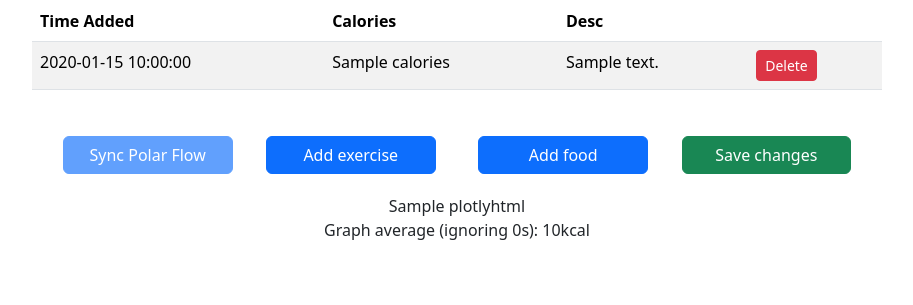
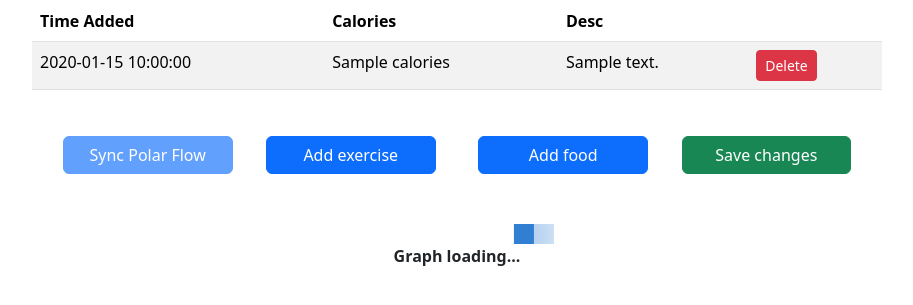
Before and after one commit to 0LTSU0/caloryTrackerWebapp, a Flask app: template templates/foods.html in a window 1280 px wide. Shown: the part 344-649 px from the top of the page, without its empty margins (183-1096 px from the left). Run offline with Flask 3, Linux system fonts and the light colour scheme; the template is opened without the code that fills it: most values are stand-ins (such as "Sample title", 1, 10 or a date in 2020); parts of the project's set-up code (start-up, migrations or seed data) failed here and were passed over; some libraries are stand-ins or nearby versions.

Commit message:
make plot loading async

```diff
--- a/server.py
+++ b/server.py
@@ -25,6 +25,16 @@
             return redirect(url_for("foods_wo_date"))
     return redirect(url_for("login"))
 
+@app.route("/foods/day/<date>/graph", methods=["GET"])
+def foods_graph(date):
+    ses_token = request.cookies.get("session")
+    username = ses_token.split("|")[0]
+    dailylimit, _, _, _ = db_access.fill_settings_form(username)
+    plot_endt = epoch_for_date(date, True)
+    plot_startt = epoch_for_date(get_datestring_at_offset(date, -7), False)
+    plot_data = db_access.get_daily_entries_in_range(username, plot_startt, plot_endt)
+    plotly, avg = generate_food_record_plot(plot_data, dailylimit)
+    return jsonify({"figure": plotly, "avg": avg})
 
 @app.route("/foods/day/<date>", methods=["GET"])
 def foods_day(date):
--- a/static/scripts.js
+++ b/static/scripts.js
@@ -470,6 +470,25 @@
     hoverMarker.closePopup();
 }
 
+async function fetchFoodGraph(datestr) {
+    const res = await fetch(`/foods/day/${datestr}/graph`);
+    const data = await res.json();
+    console.debug("fetchFoodGraph() got", data)
+
+    document.getElementById("plotlygraph").classList.remove("plotlygraphloading");
+    let fig = data.figure
+    Plotly.newPlot(
+        "plotlygraph",
+        fig.data,
+        fig.layout,
+        { responsive: true }
+    );
+
+    graphtext_elem = document.getElementById("graphtext")
+    graphtext_elem.classList.remove("plotlygraphloadingtext");
+    graphtext_elem.textContent = `Graph average (ignoring 0s): ${data.avg}kcal`
+}
+
 $( document ).ready(function() {
     if (location.href.includes("/foods/day"))
     {
@@ -483,6 +502,9 @@
         setRowNumbersToDeleteButtons("food_table_body")
         setRowNumbersToDeleteButtons("exercise_table_body")
         convertTableEpochs()
+
+        // short delay in case user is quickly hitting date navigation buttons
+        setTimeout(function() { fetchFoodGraph(datestr); }, 1000);
     }
 
     if (location.href.includes("/weights/"))
--- a/static/style.css
+++ b/static/style.css
@@ -96,3 +96,29 @@
   width: 100%;
   margin-top: 10px;
 }
+
+.plotlygraphloadingtext {
+  font-weight: bold;
+}
+
+/* https://css-loaders.com/wobbling/ */
+.plotlygraphloading {
+  margin-top: 50px;
+  width: 20px;
+  aspect-ratio: 1;
+  background: #307fd3;
+  box-shadow: 0 0 60px 15px #307fd3;
+  transform: translate(-80px);
+  clip-path: inset(0);
+  animation:
+    l4-1 0.5s ease-in-out infinite alternate,
+    l4-2 1s   ease-in-out infinite;
+}
+@keyframes l4-1 {
+  100% {transform: translateX(80px)}
+}
+@keyframes l4-2 {
+   33% {clip-path: inset(0 0 0 -100px)}
+   50% {clip-path: inset(0 0 0 0)     }
+   83% {clip-path: inset(0 -100px 0 0)}
+}
--- a/templates/foods.html
+++ b/templates/foods.html
@@ -7,8 +7,9 @@
 	integrity="sha256-/JqT3SQfawRcv/BIHPThkBvs0OEvtFFmqPF/lYI/Cxo="
 	crossorigin="anonymous">
 </script>
-<script src="https://cdn.jsdelivr.net/npm/@popperjs/core@2.11.6/dist/umd/popper.min.js"></script>
+<!--script src="https://cdn.jsdelivr.net/npm/@popperjs/core@2.11.6/dist/umd/popper.min.js"></script-->
 <script src="https://stackpath.bootstrapcdn.com/bootstrap/4.5.2/js/bootstrap.min.js"></script>
+<script src="https://cdn.plot.ly/plotly-2.27.0.min.js"></script>
 <script src="/static/scripts.js"></script>
 
 
@@ -135,39 +136,13 @@
                 <button class="btn btn-success" style="width: 90%;" onclick="postFoodsAndExercisesDay()">Save changes</button>
             </div>
 
-            <!--div class="col-12">
-                <form style="width: 100%;" method="POST">
-                    <div class="input-group mb-3">
-                        <label for="daily_calory_target_input" class="col-sm-6 col-form-label">Daily calory target</label>
-                        <input type="text" id="daily_calory_target_input" name="daily_calory_target_input" class="form-control" placeholder="Daily calory target" aria-describedby="basic-addon2" value="{{daily_target}}">
-                        <div class="input-group-append">
-                            <span class="input-group-text" id="basic-addon2">kcal</span>
-                        </div>
-                    </div>
-                    <div class="input-group mb-3">
-                        <label for="daily_calory_burn_input" class="col-sm-6 col-form-label">Daily burn without exercise</label>
-                        <input type="text" id="daily_calory_burn_input" name="daily_calory_burn_input" class="form-control" placeholder="Daily burn without exercise" aria-describedby="basic-addon2" value="{{daily_burn}}">
-                        <div class="input-group-append">
-                            <span class="input-group-text" id="basic-addon2">kcal</span>
-                        </div>
-                    </div>
-                    <div class="input-group mb-3">
-                        <label for="weight_goal_input" class="col-sm-6 col-form-label">Weight goal</label>
-                        <input type="text" id="weight_goal_input" name="weight_goal_input" class="form-control" placeholder="Weight goal" aria-describedby="basic-addon3" value="{{weight_goal}}">
-                        <div class="input-group-append">
-                            <span class="input-group-text" id="basic-addon3">kg</span>
-                        </div>
-                    </div>
-                    {% if show_error_msg %}
-                    <text style="font-weight: bold; color: crimson;" id="error_msg_from_flask">{{error_msg}}</text>
-                    {% endif %}
-                    <button type="submit" class="btn btn-primary" style="width: 100%; margin-top: 10px;">Save</button><br>
-                </form>
-            </div-->
+
         </div>
-        <div id="plotlygraph" class="plotlygraphcontainer">{{plotlyhtml | safe}}</div>
+        <!--div id="plotlygraph" class="plotlygraphcontainer">{{plotlyhtml | safe}}</div>
         <div class="col-12 text-center">
             <a>Graph average (ignoring 0s): {{avg}}kcal</a>
-        </div>
+        </div-->
+        <div id="plotlygraph" class="plotlygraphcontainer plotlygraphloading"></div>
+        <div class="col-12 text-center plotlygraphloadingtext" id="graphtext"><a>Graph loading...</a></div>
     </div>
 </body>
```
Also changed, not shown: plotgen.py (+6 -2 lines).
